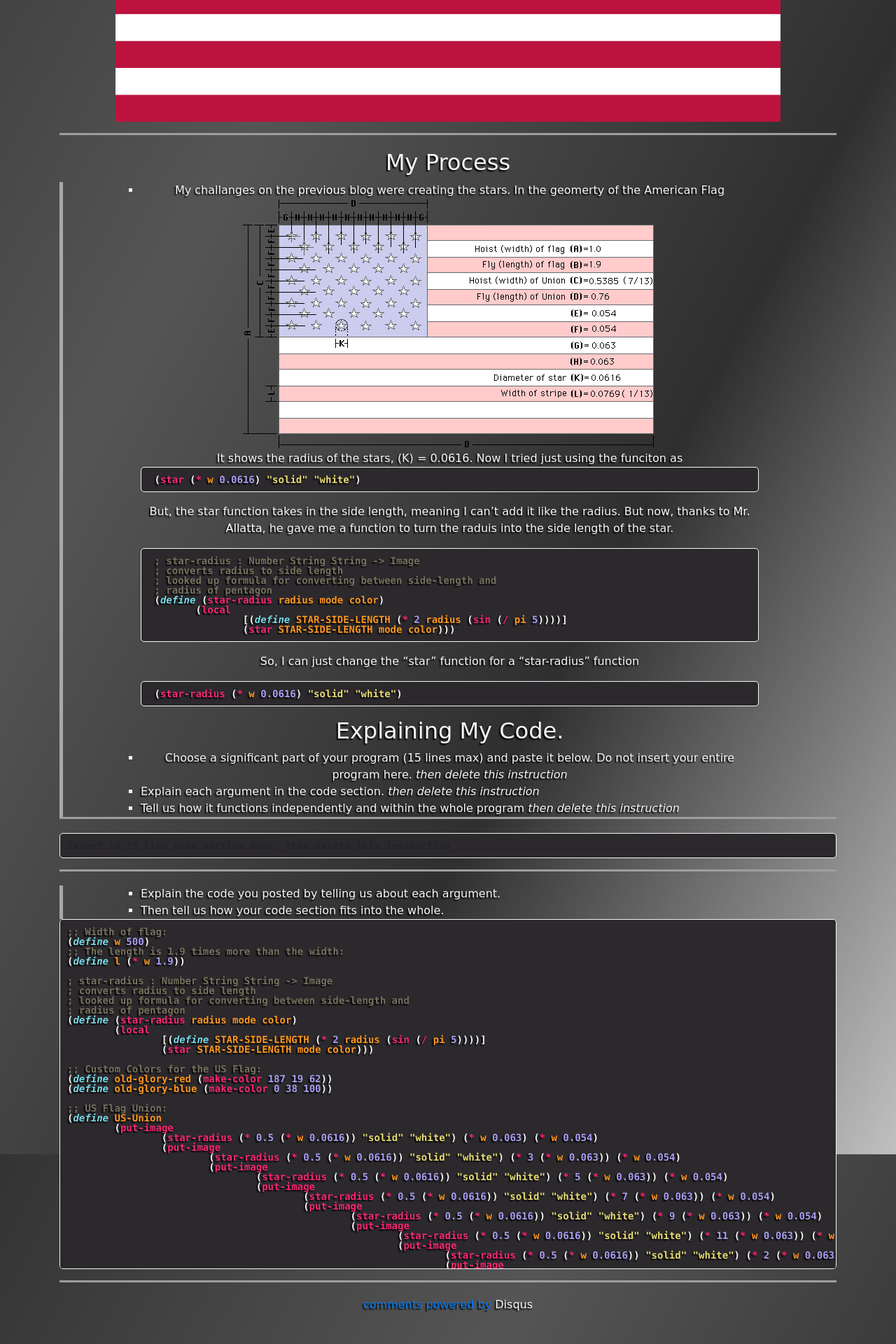
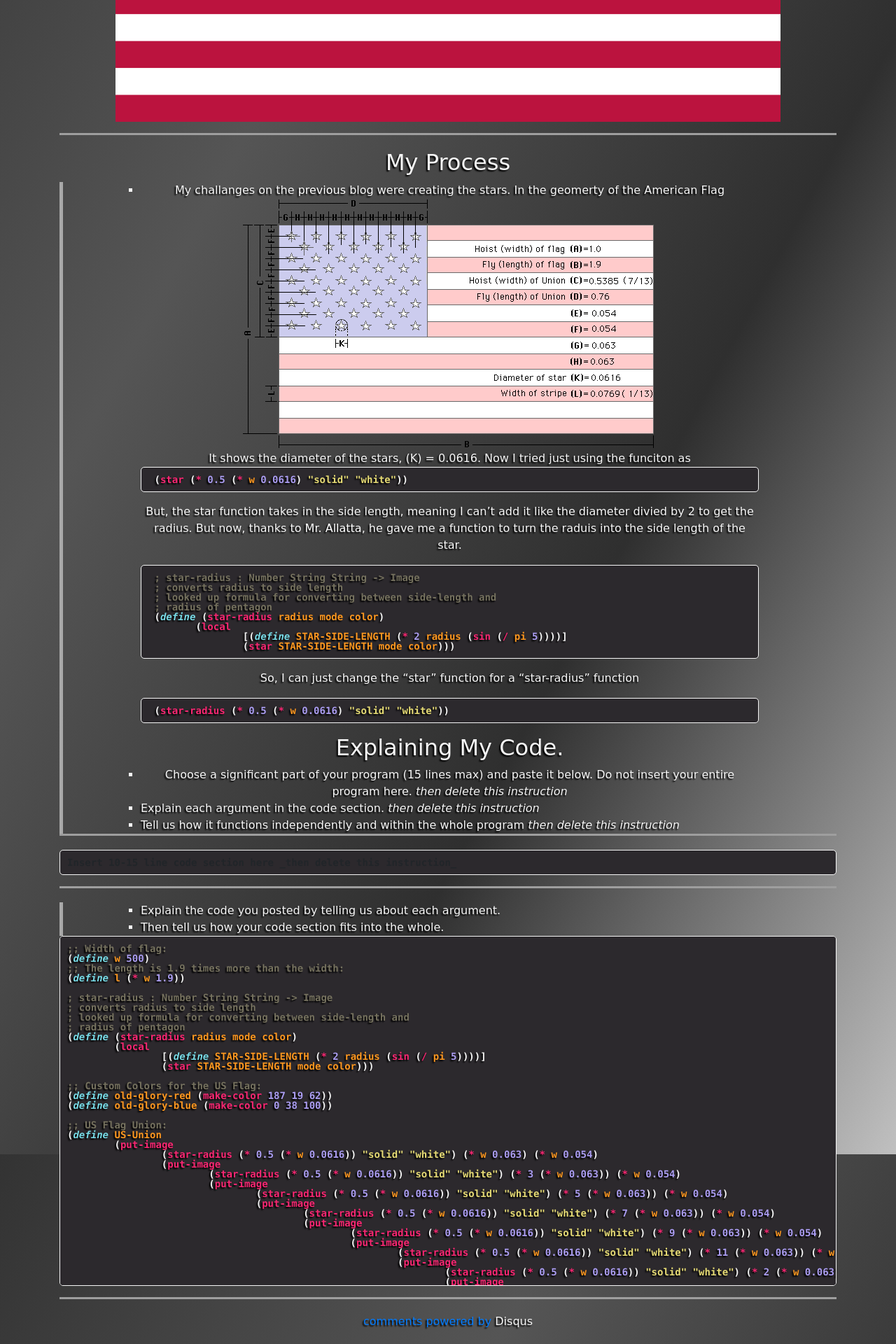
Before and after one commit to lemueldls/lemueld6200.github.io, a Jekyll site: the page built from _posts/2018-12-21-weekly-blog-reflection-14.md, in a window 1280 px wide, cut to the strip 747-2667 px from the top of the page. Shown: the whole strip at 70% size. Built offline with Jekyll 4.4.1, drawn with Linux system fonts in a browser that asks for light colours; comment, search, counter and statistics services are not loaded; grey boxes are pictures that could not be loaded.

Commit message:
Update 2018-12-21-weekly-blog-reflection-14.md

````diff
--- a/_posts/2018-12-21-weekly-blog-reflection-14.md
+++ b/_posts/2018-12-21-weekly-blog-reflection-14.md
@@ -21,11 +21,11 @@ My challanges on the [previous blog](/blog/2018/12/14/weekly-blog-reflection-1.m
 
  - My challanges on the [previous](/blog/2018/12/14/weekly-blog-reflection-1.md) blog were creating the stars. In the geomerty of the American Flag
  ![American Flag Geomerty](/img/flag/AmericanFlagGeomerty.gif)
- It shows the radius of the stars, (K) = 0.0616. Now I tried just using the funciton as
+ It shows the diameter of the stars, (K) = 0.0616. Now I tried just using the funciton as
  ```scheme
- (star (* w 0.0616) "solid" "white")
+ (star (* 0.5 (* w 0.0616) "solid" "white"))
  ```
- But, the star function takes in the side length, meaning I can't add it like the radius.
+ But, the star function takes in the side length, meaning I can't add it like the diameter divied by 2 to get the radius.
  But now, thanks to [Mr. Allatta](https://github.com/MrAllatta/), he gave me a function to turn the raduis into the side length of the star.
  ```scheme
  ; star-radius : Number String String -> Image
@@ -39,7 +39,7 @@ My challanges on the [previous blog](/blog/2018/12/14/weekly-blog-reflection-1.m
  ```
  So, I can just change the "star" function for a "star-radius" function
  ```scheme
- (star-radius (* w 0.0616) "solid" "white")
+ (star-radius (* 0.5 (* w 0.0616) "solid" "white"))
  ```
 ## Explaining My Code.
 
````
